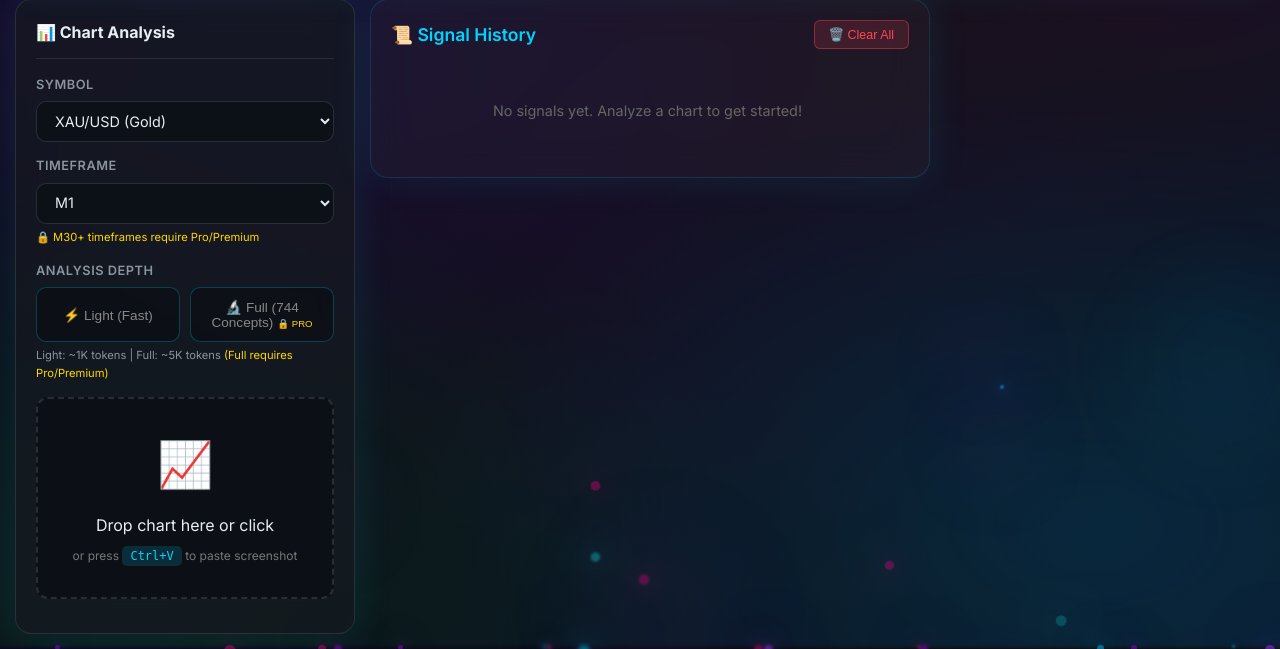
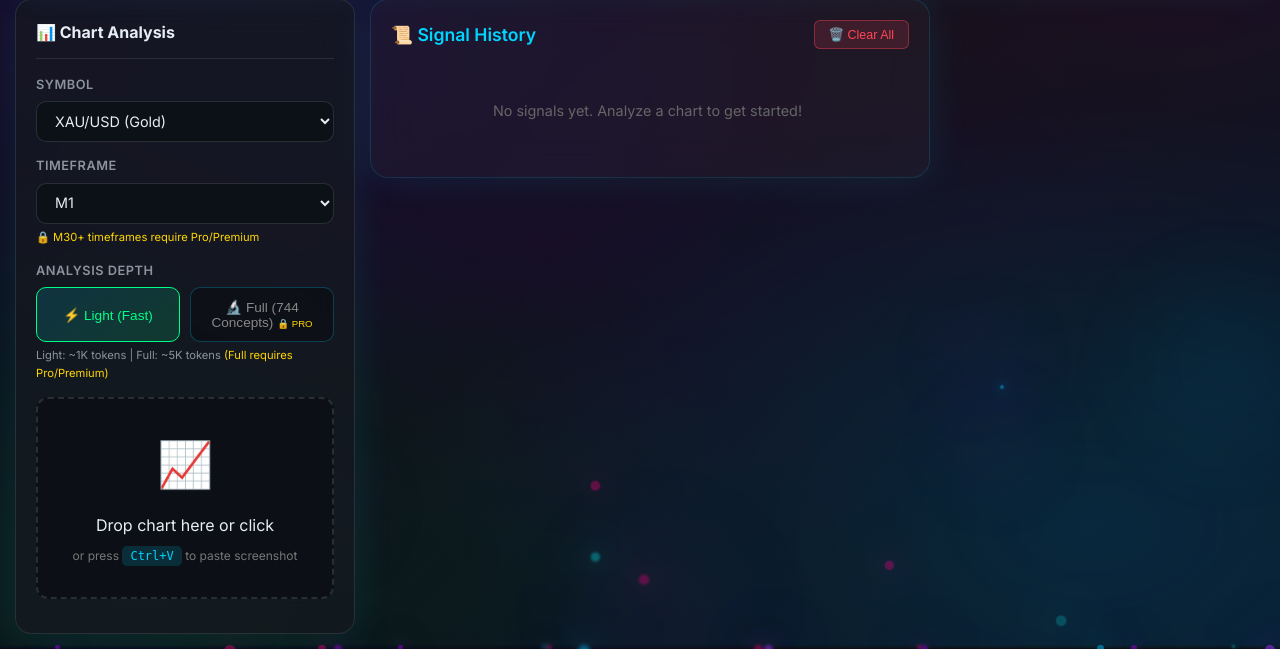
Before and after one commit to DOM6666-boom/forex-analyzer-pro, a Flask app: page / in a window 1280 px wide. Shown: the part 155-804 px from the top of the page. Run offline with Flask 3, Linux system fonts and the light colour scheme.

Commit message:
Fix analysis depth buttons - add server-side active class and fallback initialization

```diff
--- a/templates/index.html
+++ b/templates/index.html
@@ -2345,8 +2345,8 @@
                 <div class="form-group">
                     <label>Analysis Depth</label>
                     <div class="mode-toggle">
-                        <button type="button" class="mode-btn" id="lightModeBtn">⚡ Light (Fast)</button>
-                        <button type="button" class="mode-btn" id="fullModeBtn">
+                        <button type="button" class="mode-btn {% if is_owner or is_paid %}{% else %}active{% endif %}" id="lightModeBtn">⚡ Light (Fast)</button>
+                        <button type="button" class="mode-btn {% if is_owner or is_paid %}active{% endif %}" id="fullModeBtn">
                             🔬 Full (744 Concepts)
                             {% if not is_owner and not is_paid %}
                             <span style="font-size: 0.6rem; color: #ffd700;">🔒 PRO</span>
@@ -3037,8 +3037,20 @@
         if (document.readyState === 'loading') {
             document.addEventListener('DOMContentLoaded', initAnalysisDepthButtons);
         } else {
+            // DOM already ready, run now
             initAnalysisDepthButtons();
         }
+
+        // Fallback: also run on window load in case DOMContentLoaded already fired
+        window.addEventListener('load', function() {
+            const lightBtn = document.getElementById('lightModeBtn');
+            const fullBtn = document.getElementById('fullModeBtn');
+            // If no button has active class, initialize again
+            if (lightBtn && fullBtn && !lightBtn.classList.contains('active') && !fullBtn.classList.contains('active')) {
+                console.log('[ANALYSIS DEPTH] Fallback initialization on window.load');
+                initAnalysisDepthButtons();
+            }
+        });
 
         // ========== CUSTOM SYMBOL HANDLER ==========
         function handleSymbolChange() {
```
